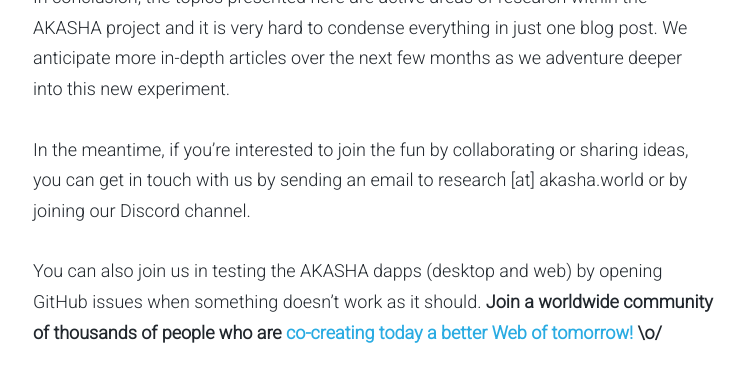
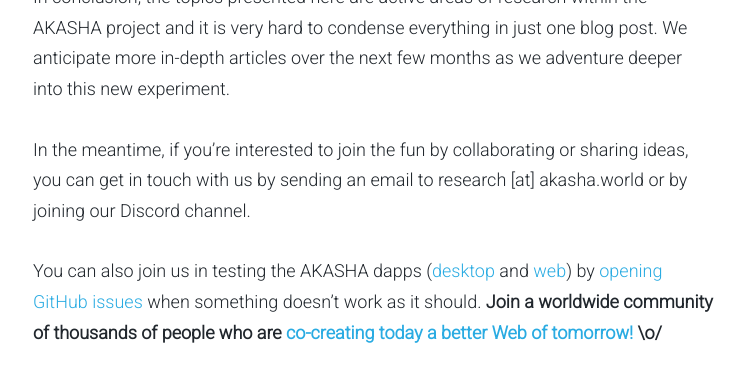
Before and after one commit to AKASHAorg/blog.akasha.world, a Jekyll site: the page built from _posts/2018-05-23-akasha-odyssey-year-two.md, in a window 1280 px wide and 900 px high, scrolled down 12804 px, cut to the strip 0-374 px from the top of the window. Shown: the whole strip, without its empty margins (267-1012 px from the left). Built offline with Jekyll 4.4.1, drawn with Linux system fonts in a browser that asks for light colours; comment, search, counter and statistics services are not loaded; part of the change alters nothing that is shown.

```diff
--- a/_posts/2018-05-23-akasha-odyssey-year-two.md
+++ b/_posts/2018-05-23-akasha-odyssey-year-two.md
@@ -166,7 +166,7 @@ In conclusion, the topics presented here are active areas of research within the
 
 In the meantime, if you’re interested to join the fun by collaborating or sharing ideas, you can get in touch with us by sending an email to research [at] akasha.world or by joining our Discord channel.
 
-You can also join us in testing the AKASHA dapps (desktop and web) by opening GitHub issues when something doesn’t work as it should. **Join a worldwide community of thousands of people who are [co-creating today a better Web of tomorrow!](https://akasha.world/){:target="_blank"} \o/**
+You can also join us in testing the AKASHA dapps ([desktop](https://github.com/AkashaProject/dapp/releases){:target="_blank"} and [web](https://beta.akasha.world){:target="_blank"}) by [opening GitHub issues](https://github.com/AkashaProject/dapp/issues){:target="_blank"} when something doesn’t work as it should. **Join a worldwide community of thousands of people who are [co-creating today a better Web of tomorrow!](https://akasha.world/){:target="_blank"} \o/**
 
 <iframe width="720" height="440" src="https://www.youtube-nocookie.com/embed/3dq7aDMdS7g?rel=0" frameborder="0" allow="autoplay; encrypted-media" allowfullscreen></iframe>
 
```
